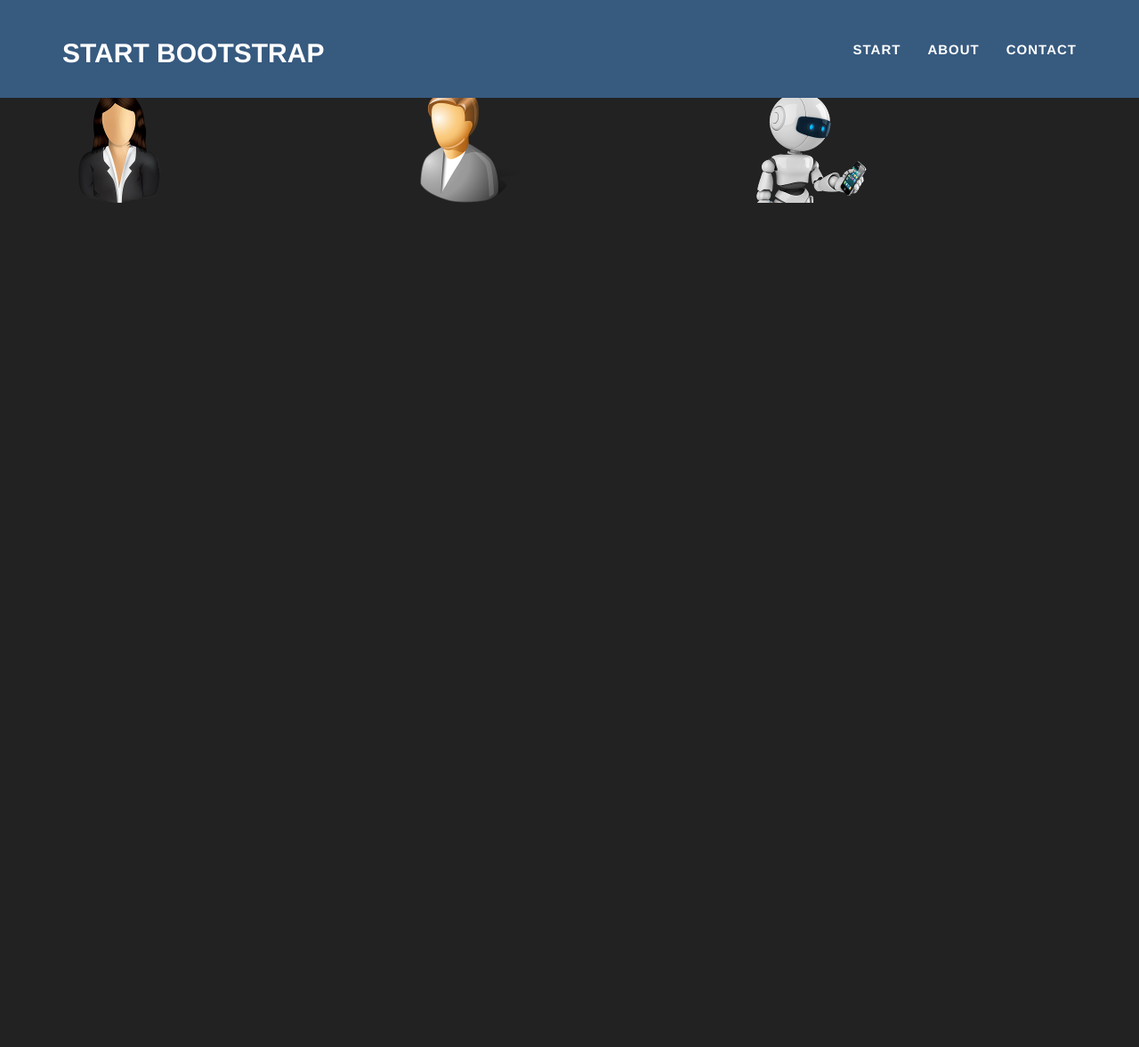
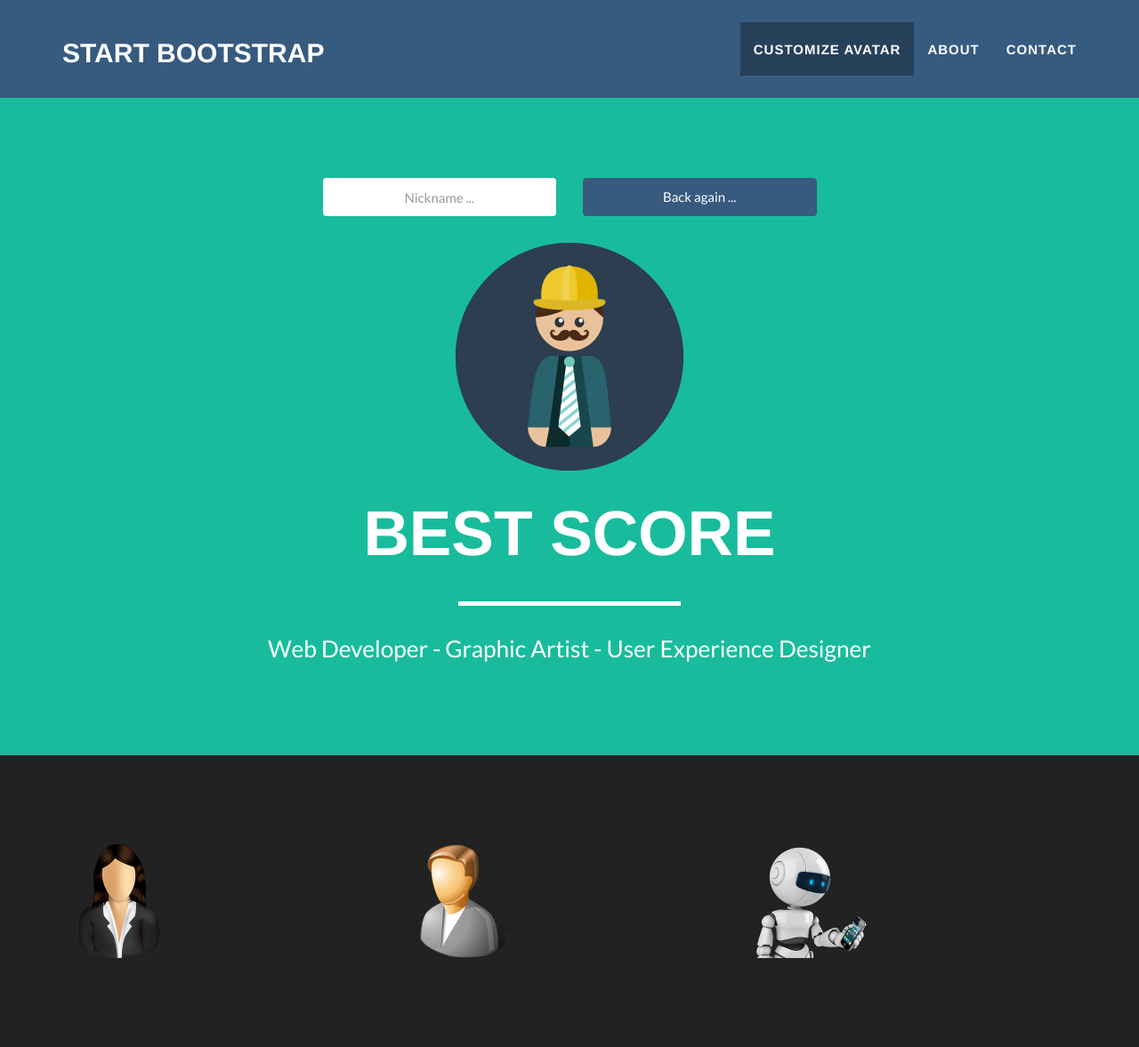
Before and after one commit to cedricbonhomme/JackSays, a Flask app: page /avatar in a window 1280 px wide. Shown: the whole page at 89% size. Before the commit the page ends 228 px from the top, so only its background shows below. Run offline with Flask 2, Linux system fonts and the light colour scheme; parts of the project's set-up code (start-up, migrations or seed data) failed here and were passed over; some libraries are stand-ins or nearby versions.

Commit message:
add index.html

```diff
--- a/web/templates/createAvatar.html
+++ b/web/templates/createAvatar.html
@@ -16,6 +16,25 @@
 
     <!-- Custom CSS -->
     <link href="../static/css/freelancer.css" rel="stylesheet">
+
+    <!-- jQuery -->
+    <script src="../static/js/jquery.js"></script>
+
+    <!-- Bootstrap Core JavaScript -->
+    <script src="../static/js/bootstrap.min.js"></script>
+
+    <!-- Plugin JavaScript -->
+    <script src="../static/js/classie.js"></script>
+    <script src="../static/js/cbpAnimatedHeader.js"></script>
+
+    <!-- Custom Theme JavaScript -->
+    <script src="../static/js/freelancer.js"></script>
+
+    <!-- JQuery cookies -->
+    <script src="../static/js/jquery.cookie.js"></script>
+
+    <!-- swipe -->
+    <script src="../static/js/jquery.touchSwipe.js"></script>
 
 </head>
 
@@ -42,7 +61,7 @@
                     <a href="#page-top"></a>
                 </li>
                 <li class="page-scroll">
-                    <a href="#portfolio">Start</a>
+                    <a href="#customize">Customize Avatar</a>
                 </li>
                 <li class="page-scroll">
                     <a href="#about">About</a>
@@ -57,7 +76,36 @@
     <!-- /.container-fluid -->
 </nav>
 
-<section>
+<header id="whatNext">
+    <div class="container">
+        <form action="login" method="POST" id="formLogin">
+            {{ form.hidden_tag() }}
+            <div class="row">
+                <div class="col-xs-1 col-sm-2 col-md-3"></div>
+                <div class="col-xs-5 col-sm-4 col-md-3">
+                    <input  name="login" style="text-align: center" type="text"
+                            class="form-control" placeholder="Nickname ...">
+                </div>
+
+                <div class="col-xs-5 col-sm-4 col-md-3" style="margin-bottom: 30px">
+                    <button id="buttBack" type="button" class="btn btn-primary btn-block">Back again ... </button>
+                </div>
+            </div>
+            <div class="row">
+                <div class="col-lg-12">
+                    <img class="img-responsive" src="../static/img/profile.png" alt="">
+                    <div class="intro-text">
+                        <span class="name">Best Score</span>
+                        <hr class="star-light">
+                        <span class="skills">Web Developer - Graphic Artist - User Experience Designer</span>
+                    </div>
+                </div>
+            </div>
+        </form>
+    </div>
+</header>
+
+<section id="customize">
     <div class="container">
         <div class="row">
             <div class="col-md-4">
--- a/web/views.py
+++ b/web/views.py
@@ -122,7 +122,8 @@ def background_thread():
 
 @app.route('/avatar')
 def avatar():
-    return render_template('createAvatar.html')
+    form = SigninForm()
+    return render_template('createAvatar.html', form=form)
 
 @app.route('/customize')
 def customize():
```
